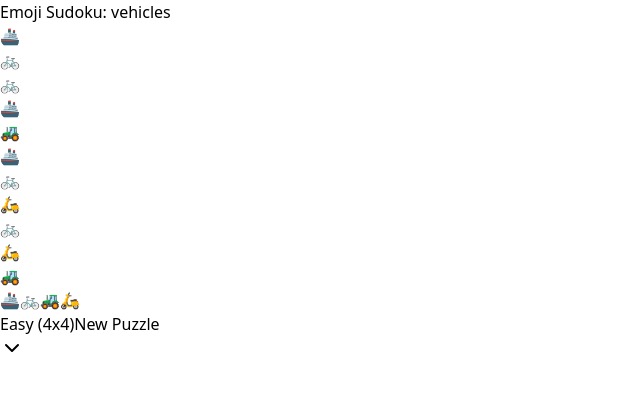
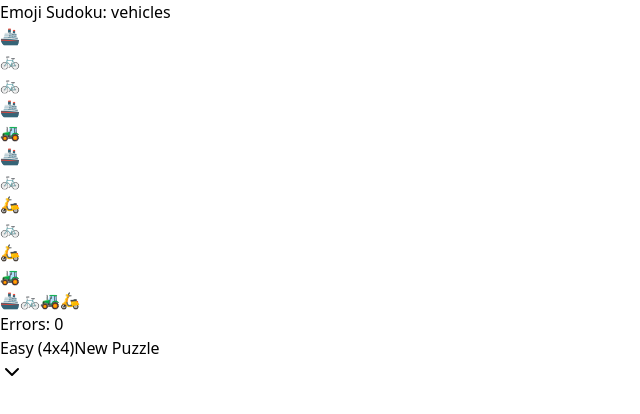
Before and after one commit to AndersWangRask/ChildrensSudoku, a React (Vite) app: page / in a window 1280 px wide. Shown: the top 414 px of the page, without its empty margins (0-640 px from the left). Built offline with nearby package versions, Linux system fonts and the light colour scheme.

Commit message:
Add error count tracking and display in EmojiSudoku component

```diff
--- a/src/App.jsx
+++ b/src/App.jsx
@@ -144,6 +144,7 @@ const EmojiSudoku = () => {
   const [gridSize, setGridSize] = useState(DIFFICULTIES.easy.gridSize);
   const [feedbackCell, setFeedbackCell] = useState(null);
   const [completedSections, setCompletedSections] = useState([]);
+  const [errorCount, setErrorCount] = useState(0);
 
   useEffect(() => {
     generateNewPuzzle();
@@ -164,6 +165,7 @@ const EmojiSudoku = () => {
     setSelectedEmoji(null);
     setFeedbackCell(null);
     setCompletedSections([]);
+    setErrorCount(0);
   };
 
   const selectRandomTheme = () => {
@@ -244,6 +246,7 @@ const EmojiSudoku = () => {
           setIsComplete(true);
         }
       } else {
+        setErrorCount(errorCount + 1); // Increment error count on incorrect placement
         setFeedbackCell({ row, col, correct: false });
         setTimeout(() => setFeedbackCell(null), 500);
       }
@@ -324,6 +327,10 @@ const EmojiSudoku = () => {
           </Button>
         ))}
       </div>
+      {/* Display error count below the row of emojis */}
+      <div className="mb-2 text-lg text-red-600">
+        Errors: {errorCount}
+      </div>
       <div className="flex items-center space-x-4 mb-2">
         <Select onValueChange={(value) => {
           setDifficulty(value);
```
Also changed, not shown: 1 other file (tests, documents, lock files or other folders).
